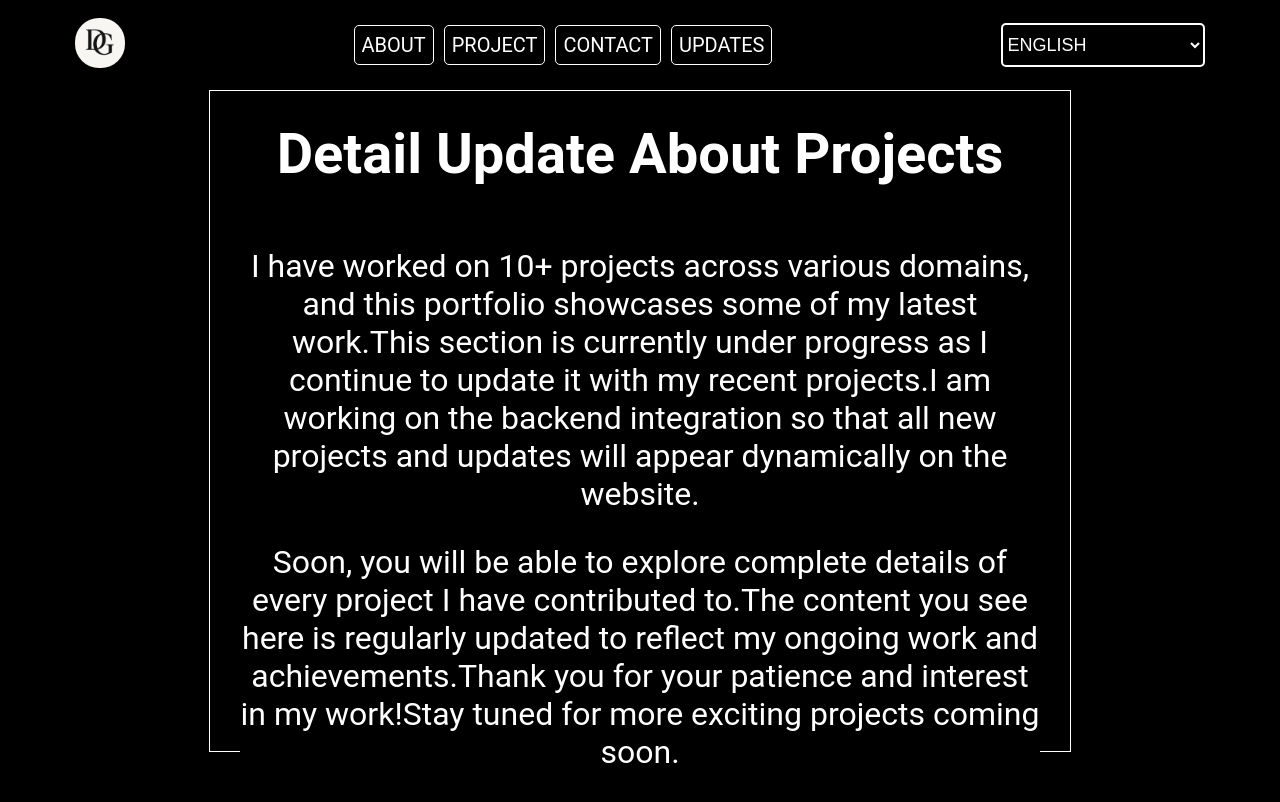
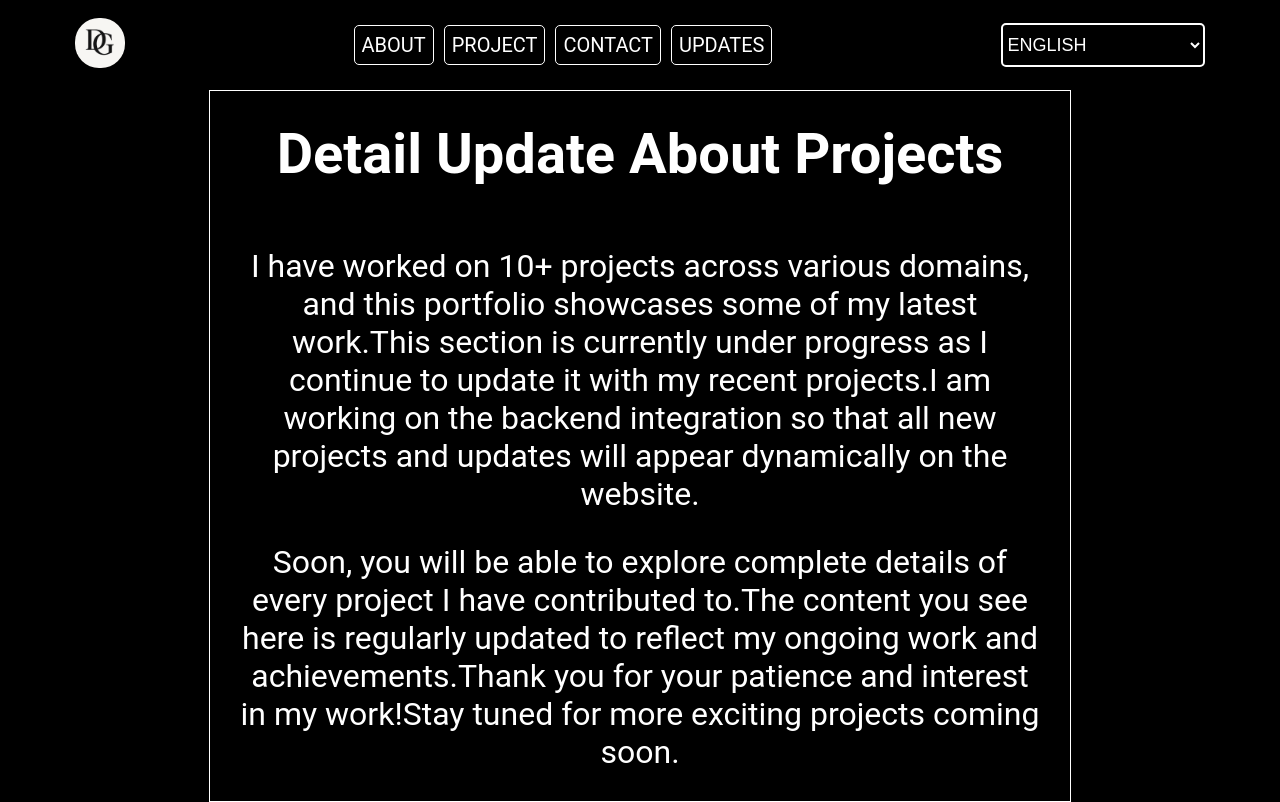
Before and after one commit to Deepesh119/Portfolio, a React (Vite) app: page /projects in a window 1280 px wide. Built offline with nearby package versions, Linux system fonts and the light colour scheme.

Commit message:
Update styles.module.css
ADDED HEIGHT AS AUTO

```diff
--- a/src/Pages/Projects/styles.module.css
+++ b/src/Pages/Projects/styles.module.css
@@ -5,7 +5,7 @@
 }
 
 .projectCard{
-    height: 600px;
+    height: auto;
     width: 800px;
     border: 1px solid white;
     text-align: center;
@@ -24,4 +24,5 @@
     font-size: 56px;
     font-weight: 600;
     margin-bottom: 30px;
+
 }
```
